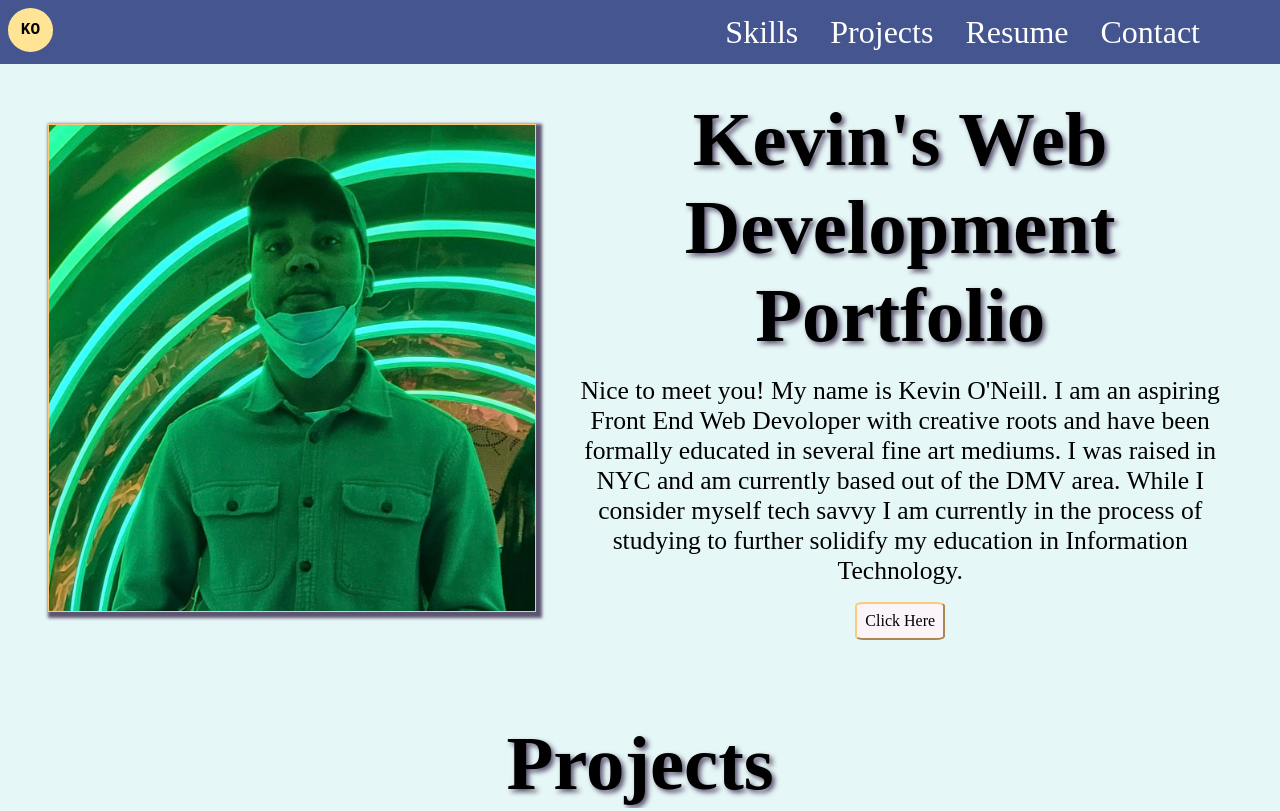
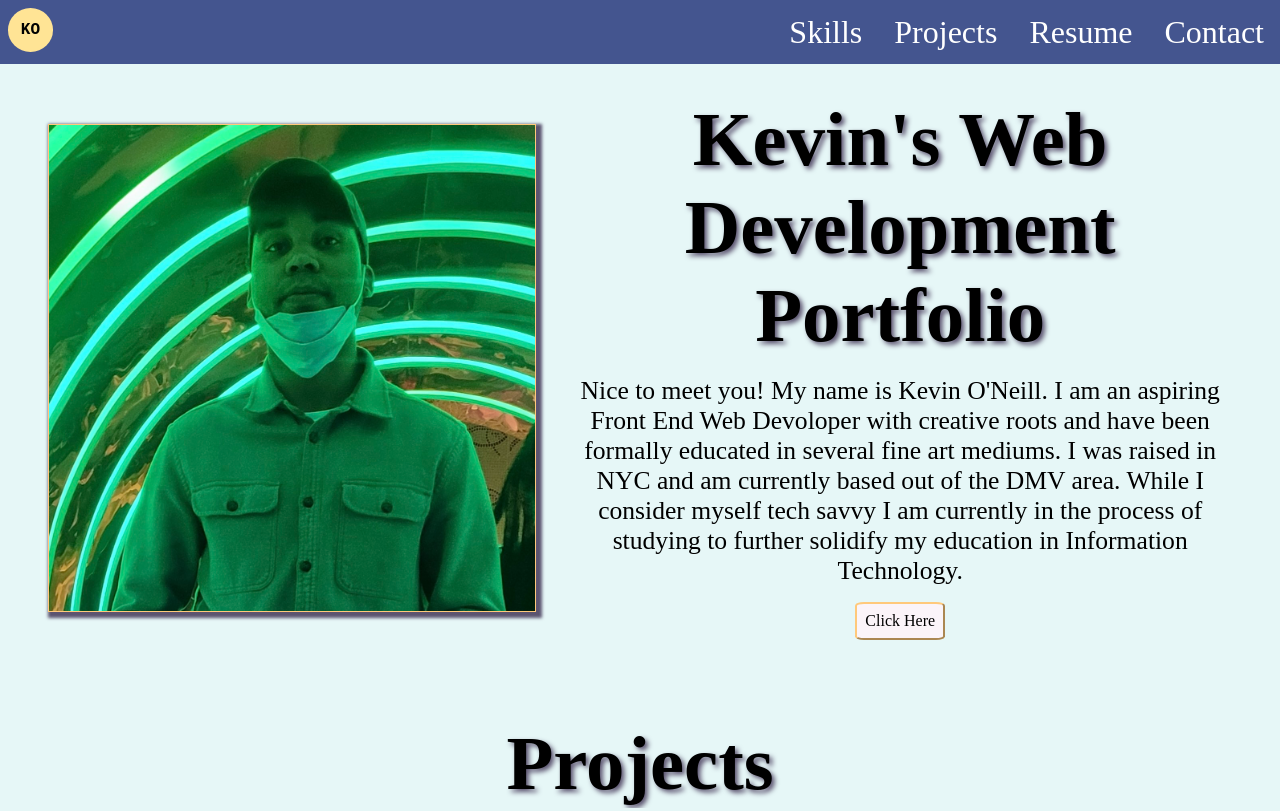
Before and after one commit to JusticeBlues/Portfolio_Project, a website: page starter/src/index.html in a window 1280 px wide. Shown: the top 811 px of the page. Drawn offline with nearby package versions, Linux system fonts and the light colour scheme; files that its build step writes are made by us from their sources.

Commit message:
Perfected layout with hamburger

```diff
--- a/starter/src/scss/blocks/_header.scss
+++ b/starter/src/scss/blocks/_header.scss
@@ -1,6 +1,5 @@
 .header {
   display: flex;
-  flex-direction: row;
   justify-content: flex-end;
   align-items: center;
   height: 4rem;
@@ -8,14 +7,14 @@
 }
 
 .headerlink {
+  display: flex;
+  justify-content: flex-end;
   list-style-type: none;
-  margin-right: 5%;
 
   li {
     font-size: 2rem;
     margin-left: 1rem;
     margin-right: 1rem;
-    float: left;
   }
 }
 
```
